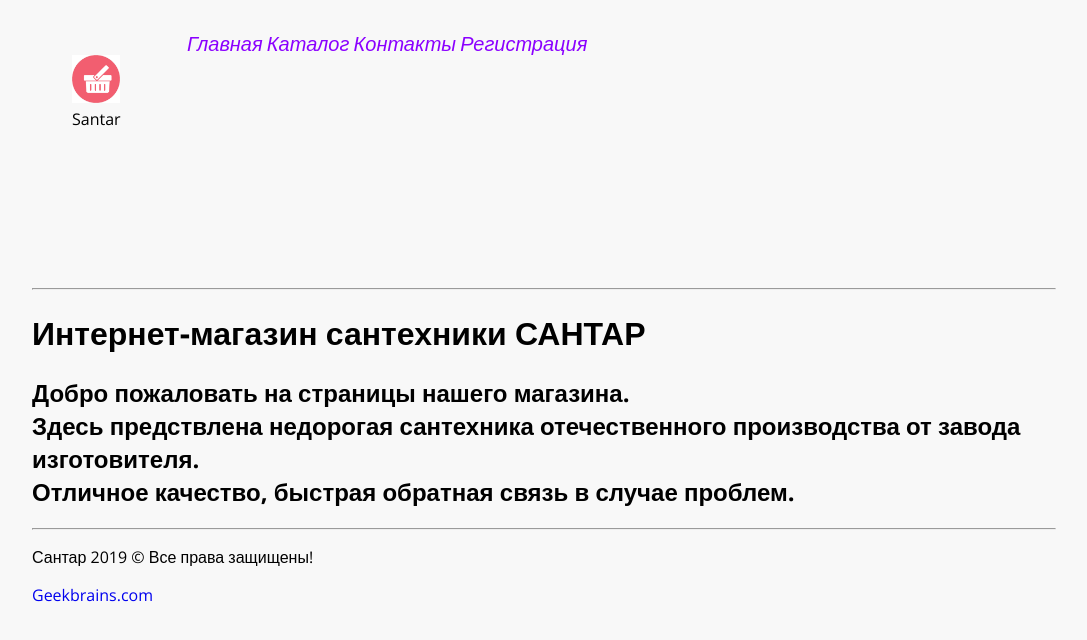
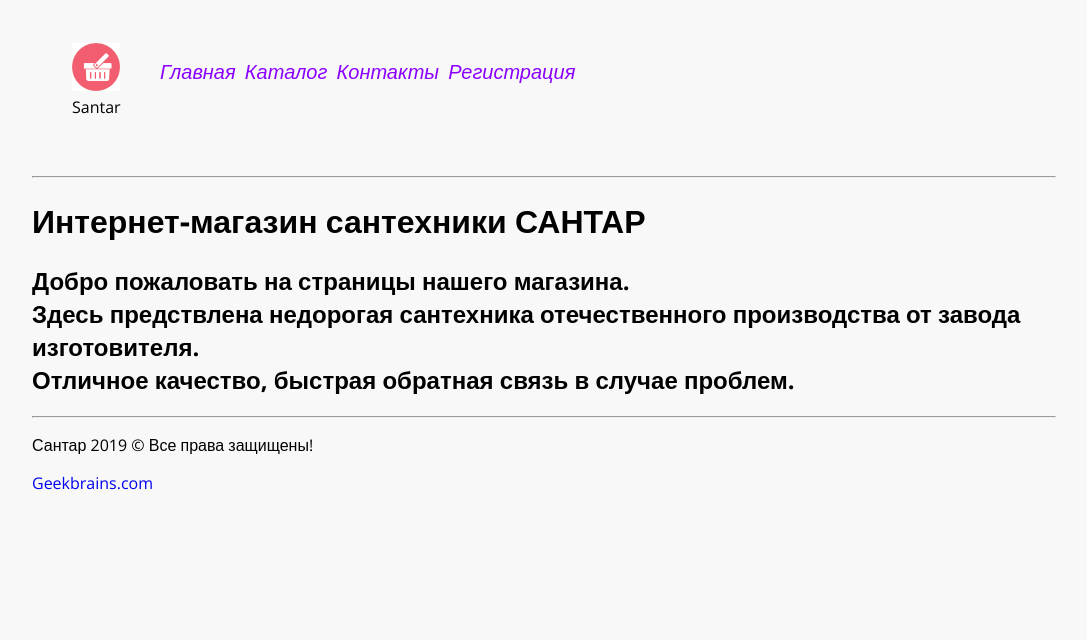
Before and after one commit to dtumanenkov/HTMLCSS, a plain HTML site: page index.html in a window 1280 px wide. Shown: the whole page, without its empty margins (96-1183 px from the left). Drawn offline with nearby package versions, Linux system fonts and the light colour scheme.

Commit message:
lesson5_2

```diff
--- a/style.css
+++ b/style.css
@@ -6,10 +6,15 @@ body{
     font-style: italic;
     list-style-type: none;
     display: inline-block;
+    padding-left: 5px;
+    }
+.menu{
+    margin-left: 10px;
+    margin-top: 40px;
+    float: left;
 }
-.menu{
-    margin-left: 100px;
-    margin-top: 30px;
+ul{
+    padding: 0;
 }
 
 a{
@@ -109,8 +114,7 @@ fieldset{
     height: 48px;
 }
 .logo{
-    margin-left: 25px;
-    margin-top: 25px;
+    margin: 25px;
     width:48px;
     height: 48px;
     float: left;
@@ -124,10 +128,11 @@ fieldset{
 .container{
     width:1024px;
     margin: 0 auto;
+    padding-top: 10px;
 }
 .header {
     width: 100%;
-    height:250px;
+    height:150px;
     padding: 0 15px;
     margin: 0 auto;
 }
```
